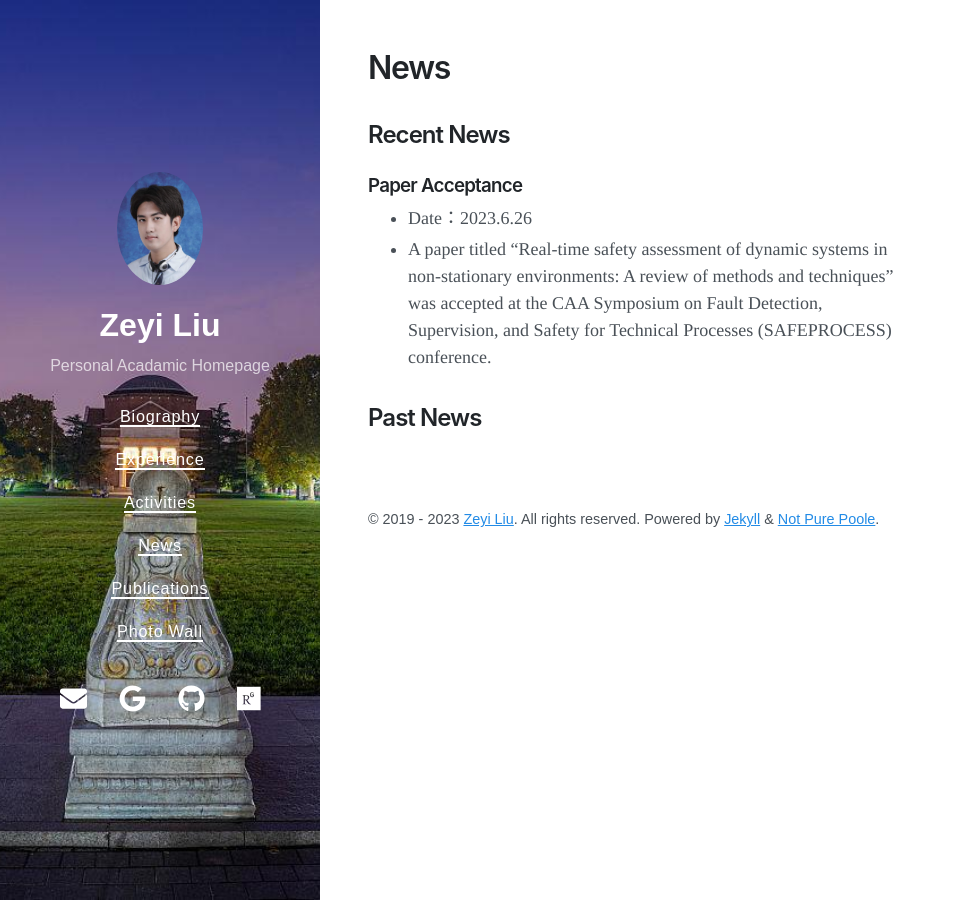
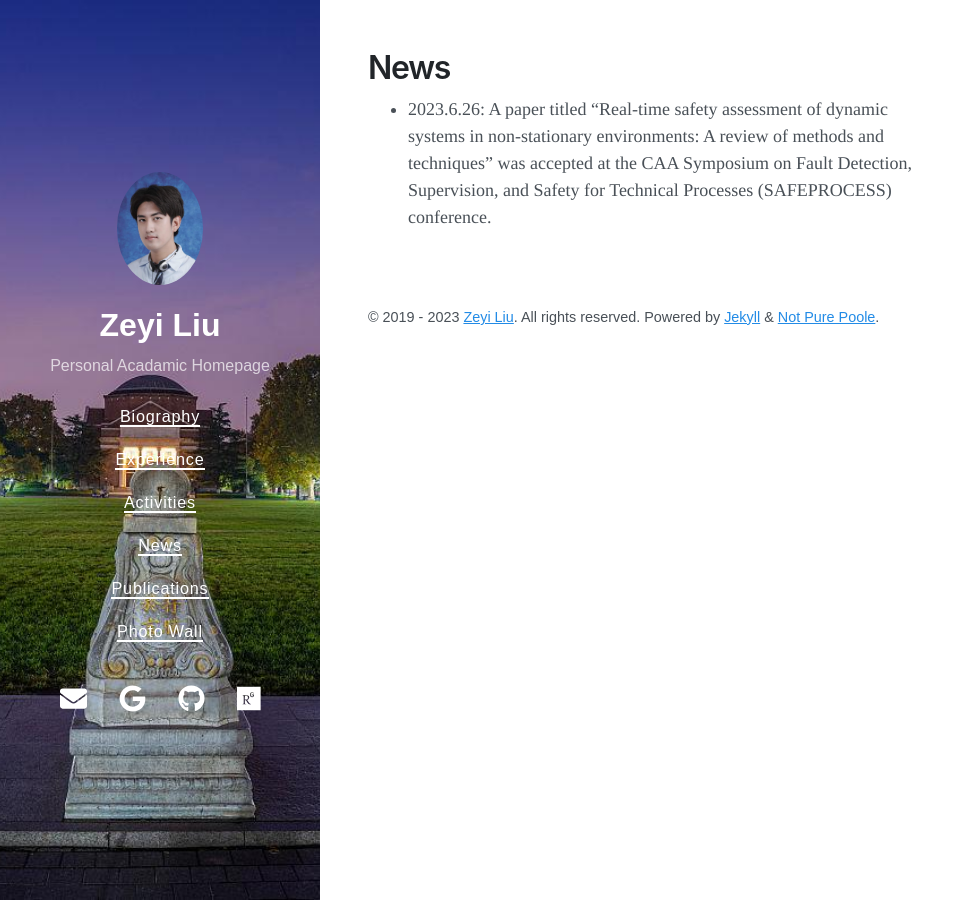
Before and after one commit to Samlzy/acadamic_page.github.io, a Jekyll site: the page built from news.md, in a window 1280 px wide. Shown: the whole page, without its empty margins (0-974 px from the left). Built offline with Jekyll 4.4.1, drawn with Linux system fonts in a browser that asks for light colours; nearby versions of some CDN libraries.

Commit message:
Update news.md

```diff
--- a/news.md
+++ b/news.md
@@ -5,11 +5,4 @@ title: News
 ---
 
 
-## Recent News
-
-### Paper Acceptance
-
-- Date：2023.6.26
-- A paper titled "Real-time safety assessment of dynamic systems in non-stationary environments: A review of methods and techniques" was accepted at the CAA Symposium on Fault Detection, Supervision, and Safety for Technical Processes (SAFEPROCESS) conference.
-
-## Past News
+- 2023.6.26: A paper titled "Real-time safety assessment of dynamic systems in non-stationary environments: A review of methods and techniques" was accepted at the CAA Symposium on Fault Detection, Supervision, and Safety for Technical Processes (SAFEPROCESS) conference.
```
